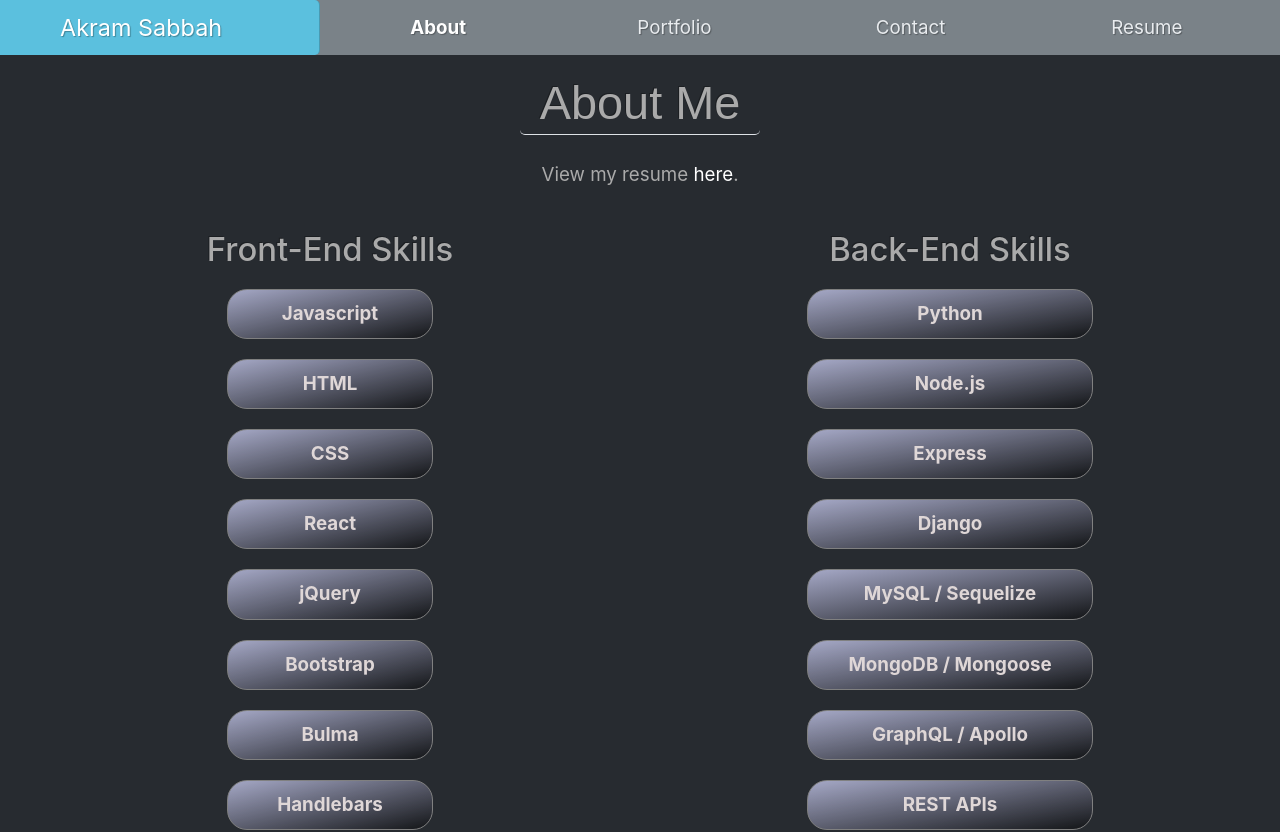
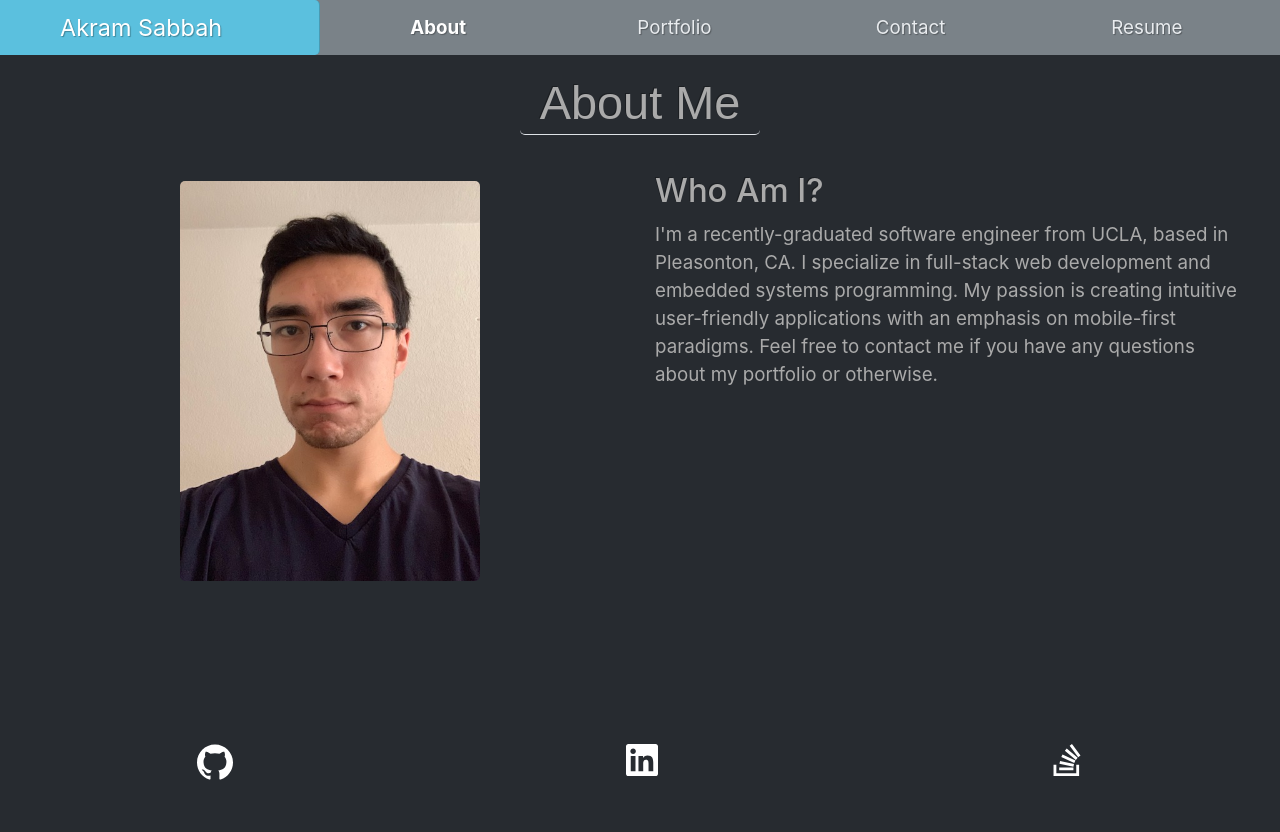
Before and after one commit to akramsabbah9/react-portfolio, a React (Create React App) app: page / in a window 1280 px wide. Shown: the top 832 px of the page. After the commit the page ends 800 px from the top, so only its background shows below. Built offline with nearby package versions, Linux system fonts and the light colour scheme.

Commit message:
re-added About component

```diff
--- a/src/App.js
+++ b/src/App.js
@@ -20,7 +20,7 @@
     const renderCurrent = name => {
         return (name === "Portfolio") ? <Portfolio /> :
         (name === "Contact") ? <Contact /> :
-        (name === "Resume") ? <Resume /> : <Resume />;
+        (name === "Resume") ? <Resume /> : <About />;
     };
 
     return (
```
